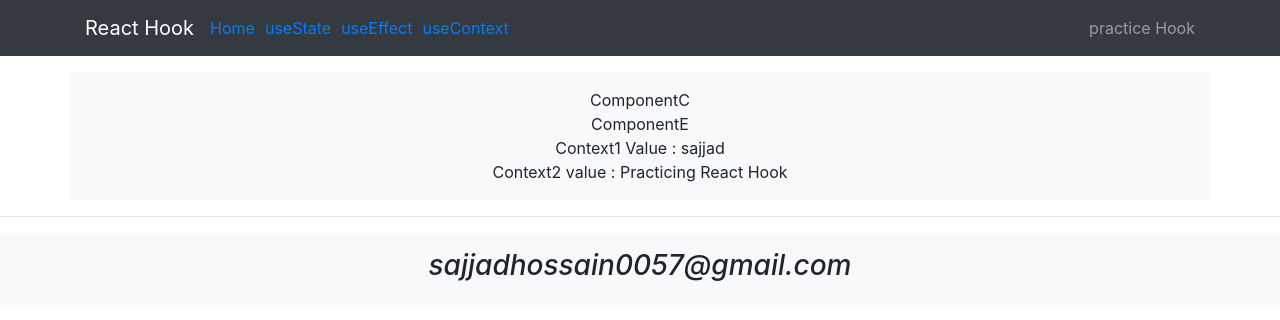
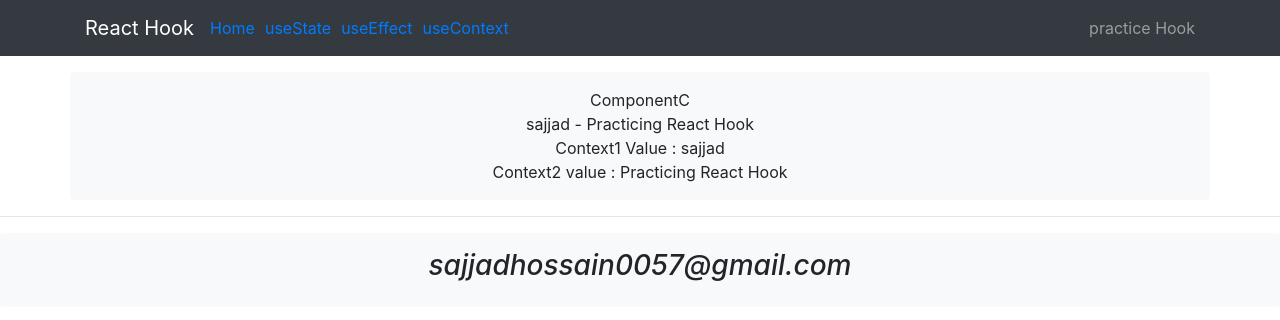
Before and after one commit to sajjad0057/React-Hook, a React (Create React App) app: page /useContext in a window 1280 px wide. Shown: the top 320 px of the page. Built offline with nearby package versions, Linux system fonts and the light colour scheme.

Commit message:
Using useContext HOOk to access context value

```diff
--- a/src/components/Body/useContext/ComponentE.jsx
+++ b/src/components/Body/useContext/ComponentE.jsx
@@ -1,10 +1,13 @@
-import React from 'react'
+import React,{useContext} from 'react'
 import ComponentF from './ComponentF'
+import { Context1, Context2 } from "./UseContext";
 
 const ComponentE = () => {
+    const name = useContext(Context1)   // useContext Return Context value
+    const purpose = useContext(Context2)
     return (
         <div>
-            ComponentE
+            {name} - {purpose}
             <ComponentF/>
         </div>
     )
```
Also changed, not shown: 1 other file (tests, documents, lock files or other folders).
